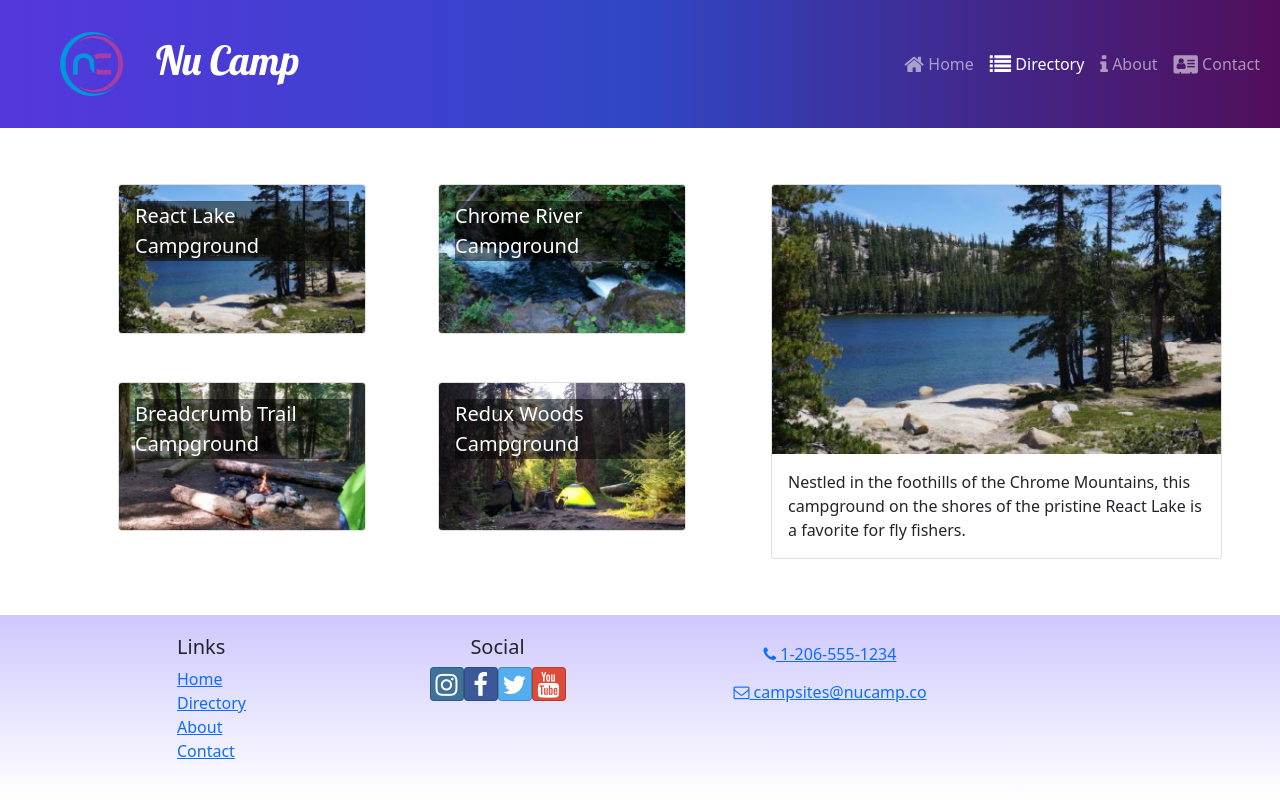
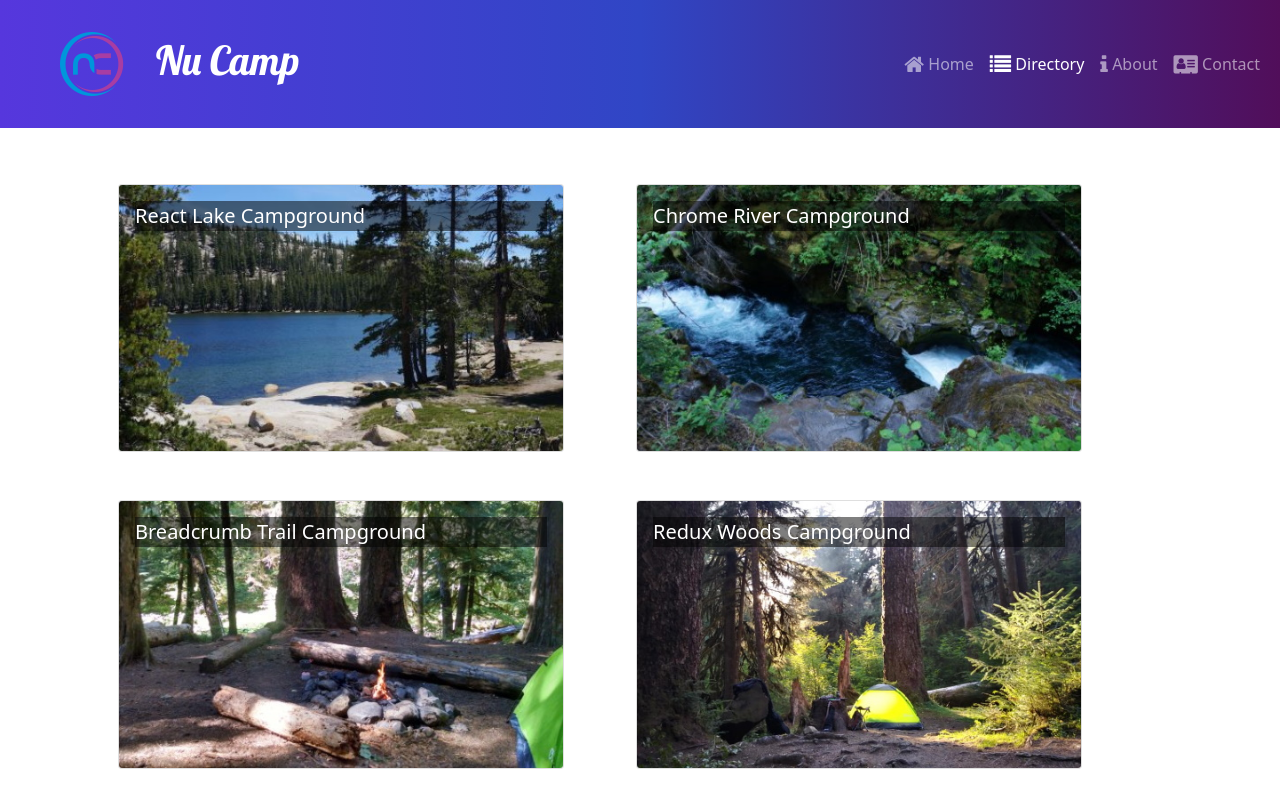
Before and after one commit to E9-P8/CampingSite_React, a React (Create React App) app: page /directory in a window 1280 px wide. Shown: the top 800 px of the page. Built offline with nearby package versions, Linux system fonts and the light colour scheme.

Commit message:
CampsiteDetailPage with useParams

```diff
--- a/src/App.js
+++ b/src/App.js
@@ -5,6 +5,7 @@ import Footer from "./app/components/Footer.js";
 import { Route, Routes } from "react-router-dom";
 import HomePage from "./pages/HomePage.js";
 import ContactPage from "./pages/ContactPage.js";
+import CampsiteDetailPage from "./pages/CampsiteDetailPage.js";
 
 function App() {
   return (
@@ -15,6 +16,7 @@ function App() {
         <Route path="/" element={<HomePage />} />
         <Route path="contact" element={<ContactPage />} />
         <Route path="directory" element={<CampsitesDirectoryPage />} />
+        <Route path="directory/:campsiteId" element={<CampsiteDetailPage />} />
       </Routes>
       <Footer />
     </div>
--- a/src/features/campsites/CampsiteCard.js
+++ b/src/features/campsites/CampsiteCard.js
@@ -1,7 +1,10 @@
 import { Card, CardImg, CardImgOverlay, CardTitle } from "reactstrap";
+import { Link } from "react-router-dom";
 
 const CampsiteCard = ({ campsite }) => {
+  const { id, image, name } = campsite;
   return (
+    <Link to={`${id}`}>
       <Card>
         <CardImg
           width="100%"
@@ -15,6 +18,7 @@ const CampsiteCard = ({ campsite }) => {
           <CardTitle>{campsite.name}</CardTitle>
         </CardImgOverlay>
       </Card>
+    </Link>
   );
 };
 
--- a/src/features/campsites/CampsitesList.js
+++ b/src/features/campsites/CampsitesList.js
@@ -2,7 +2,7 @@ import { Col, Row } from "reactstrap";
 import CampsiteCard from "./CampsiteCard";
 import { selectAllCampsites } from "./campsitesSlice";
 
-const CampsitesList = ({ setCampsiteId }) => {
+/*const CampsitesList = ({ setCampsiteId }) => {
   const campsites = selectAllCampsites();
   return (
     <Row className="ms-auto">
@@ -20,6 +20,21 @@ const CampsitesList = ({ setCampsiteId }) => {
       })}
     </Row>
   );
+};*/
+
+const CampsitesList = () => {
+  const campsites = selectAllCampsites();
+  return (
+    <Row className="ms-auto">
+      {campsites.map((campsite) => {
+        return (
+          <Col md="5" className="m-4" key={campsite.id}>
+            <CampsiteCard campsite={campsite} />
+          </Col>
+        );
+      })}
+    </Row>
+  );
 };
 
 export default CampsitesList;
--- a/src/features/campsites/campsitesSlice.js
+++ b/src/features/campsites/campsitesSlice.js
@@ -9,7 +9,7 @@ export const selectAllCampsites = () => {
 };*/
 
 export const selectCampsiteById = (id) => {
-  return CAMPSITES.find((campsite) => campsite.id === id);
+  return CAMPSITES.find((campsite) => campsite.id === parseInt(id));
 };
 
 export const selectFeaturedCampsite = () => {
--- /dev/null
+++ b/src/pages/CampsiteDetailPage.js
@@ -0,0 +1,19 @@
+import { Container, Row } from "reactstrap";
+import { useParams } from "react-router-dom";
+import { selectCampsiteById } from "../features/campsites/campsitesSlice";
+import CampsiteDetail from "../features/campsites/CampsiteDetail";
+
+const CampsiteDetailPage = () => {
+  const { campsiteId } = useParams();
+  const campsite = selectCampsiteById(campsiteId);
+
+  return (
+    <Container>
+      <Row>
+        <CampsiteDetail campsite={campsite} />
+      </Row>
+    </Container>
+  );
+};
+
+export default CampsiteDetailPage;
--- a/src/pages/CampsitesDirectoryPage.js
+++ b/src/pages/CampsitesDirectoryPage.js
@@ -1,4 +1,4 @@
-import React, { useState } from "react";
+/*import React, { useState } from "react";
 import { Container, Row, Col } from "reactstrap";
 import CampsiteDetail from "../features/campsites/CampsiteDetail";
 import CampsitesList from "../features/campsites/CampsitesList";
@@ -23,3 +23,16 @@ const CampsitesDirectoryPage = () => {
 };
 
 export default CampsitesDirectoryPage;
+*/
+import { Container } from "reactstrap";
+import CampsitesList from "../features/campsites/CampsitesList";
+
+const CampsitesDirectoryPage = () => {
+  return (
+    <Container>
+      <CampsitesList />
+    </Container>
+  );
+};
+
+export default CampsitesDirectoryPage;
```
Lines whose indentation alone changed are shown as unchanged.
